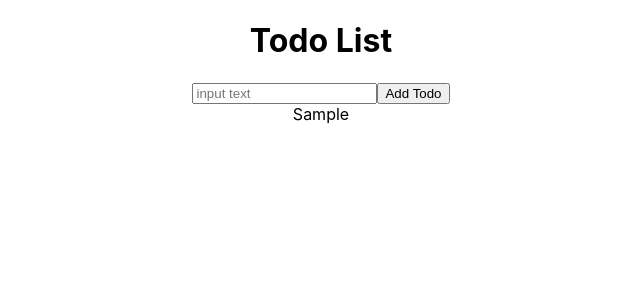
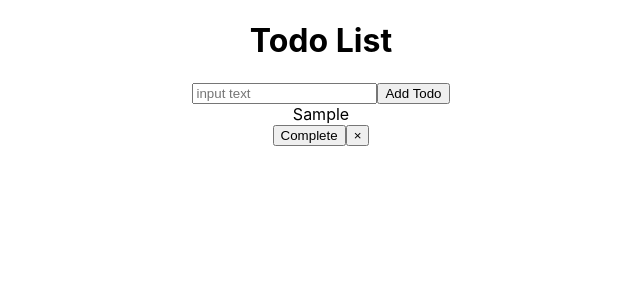
Before and after one commit to ArtmenV/types_react, a React (Create React App) app: page / in a window 1280 px wide. Both pictures are taken after typing "Sample" into the empty fields and a click on the button "Add Todo". Shown: the top 300 px of the page, without its empty margins (319-959 px from the left). Built offline with nearby package versions, Linux system fonts and the light colour scheme.

Commit message:
type_todos

```diff
--- a/src/components/Form.tsx
+++ b/src/components/Form.tsx
@@ -17,8 +17,20 @@ export const Form: React.FC = () => {
     setValue("");
   };
 
-  const addTodo = (text: string) => {
+  const addTodo = (text: string): void => {
     const newTodos: ITodo[] = [...todos, { text, complete: false }];
+    setTodos(newTodos);
+  };
+
+  const completeTodo = (index: number): void => {
+    const newTodos: ITodo[] = [...todos];
+    newTodos[index].complete = !newTodos[index].complete;
+    setTodos(newTodos);
+  };
+
+  const deleteTodo = (index: number): void => {
+    const newTodos: ITodo[] = [...todos];
+    newTodos.splice(index, 1);
     setTodos(newTodos);
   };
 
@@ -31,13 +43,26 @@ export const Form: React.FC = () => {
           type="text"
           placeholder="input text"
           onChange={e => setValue(e.target.value)}
+          required
         />
         <button type="submit">Add Todo</button>
       </form>
       <section>
-        {todos.map((todo: ITodo, index: number) => {
-          return <div key={index}>{todo.text}</div>;
-        })}
+        {todos.map((todo: ITodo, index: number) => (
+          <React.Fragment key={index}>
+            <div
+              style={{ textDecoration: todo.complete ? "line-through" : "" }}
+            >
+              {todo.text}
+            </div>
+            <button type="button" onClick={() => completeTodo(index)}>
+              {todo.complete ? "imcomplete" : "Complete"}
+            </button>
+            <button type="button" onClick={() => deleteTodo(index)}>
+              &times;
+            </button>
+          </React.Fragment>
+        ))}
       </section>
     </>
   );
```
